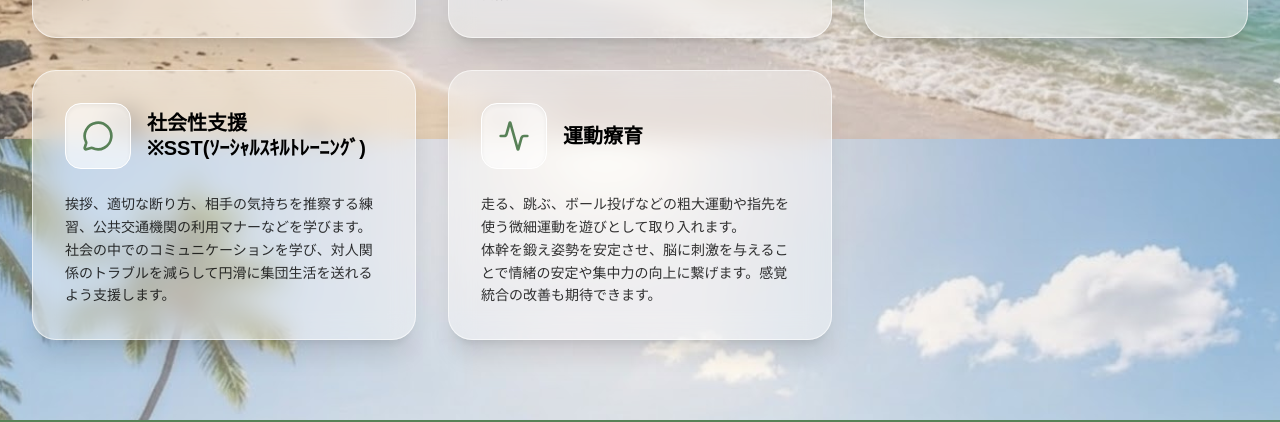
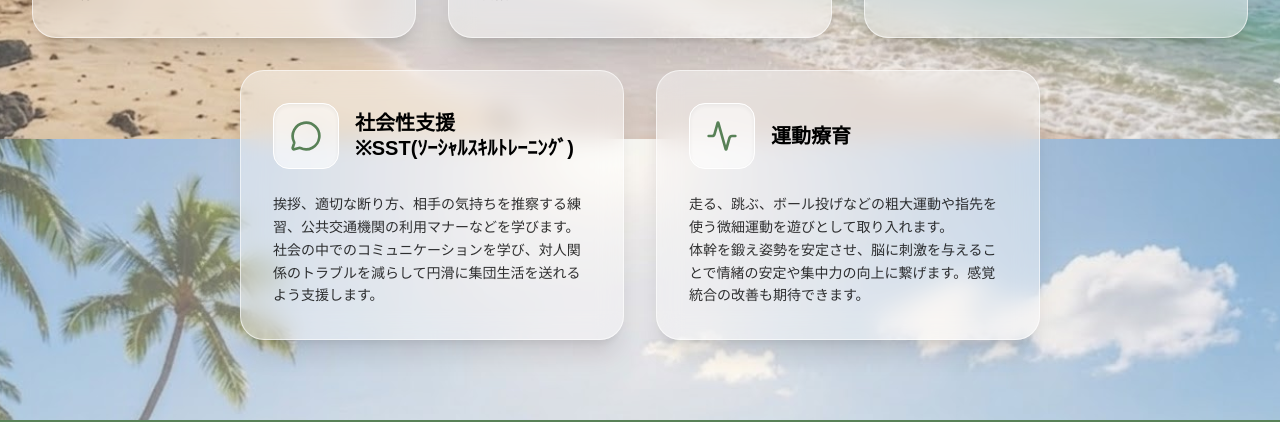
Before and after one commit to kengodate-netizen/papas-club, a React (Vite) app: page /services in a window 1280 px wide. Shown: the part 661-1083 px from the top of the page. Built offline with nearby package versions, Linux system fonts and the light colour scheme; grey boxes are pictures that could not be loaded.

Commit message:
style: center bottom service cards gracefully on desktop

```diff
--- a/src/components/Sections/Services.tsx
+++ b/src/components/Sections/Services.tsx
@@ -41,9 +41,14 @@ const Services = () => {
                     </p>
                 </div>
 
-                <div className="grid grid-cols-1 md:grid-cols-2 lg:grid-cols-3 gap-8">
+                <div className="grid grid-cols-1 md:grid-cols-2 lg:grid-cols-6 gap-8">
                     {servicesList.map((service, index) => (
-                        <div key={index} className="bg-white/40 backdrop-blur-md rounded-3xl p-8 shadow-xl border border-white/60 hover:bg-white/50 transition-all hover:-translate-y-1 flex flex-col">
+                        <div
+                            key={index}
+                            className={`bg-white/40 backdrop-blur-md rounded-3xl p-8 shadow-xl border border-white/60 hover:bg-white/50 transition-all hover:-translate-y-1 flex flex-col md:col-span-1 lg:col-span-2 ${
+                                servicesList.length === 5 && index === 3 ? 'lg:col-start-2' : ''
+                            }`}
+                        >
                             <div className="flex items-center mb-6">
                                 <div className="p-4 bg-white/60 rounded-2xl shadow-inner border border-white">
                                     {service.icon}
```
